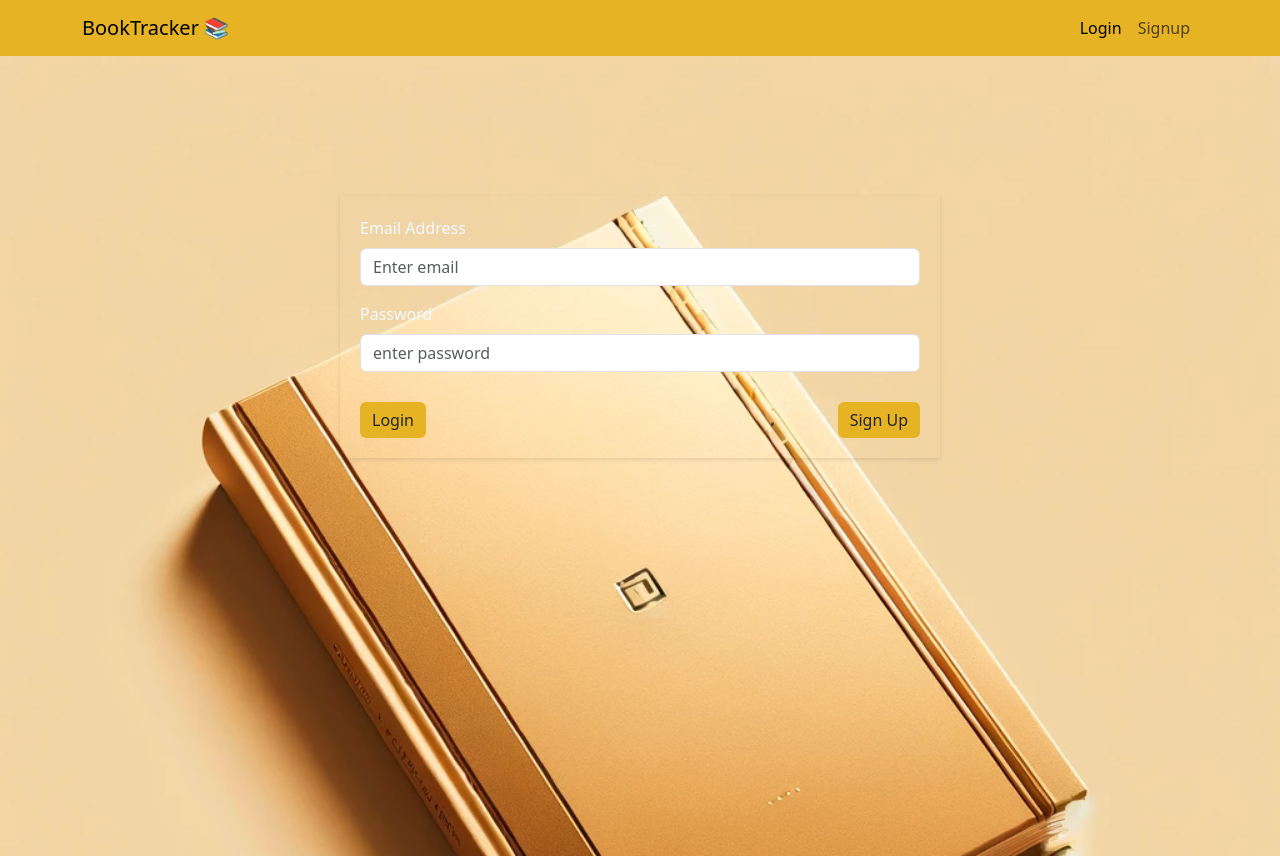
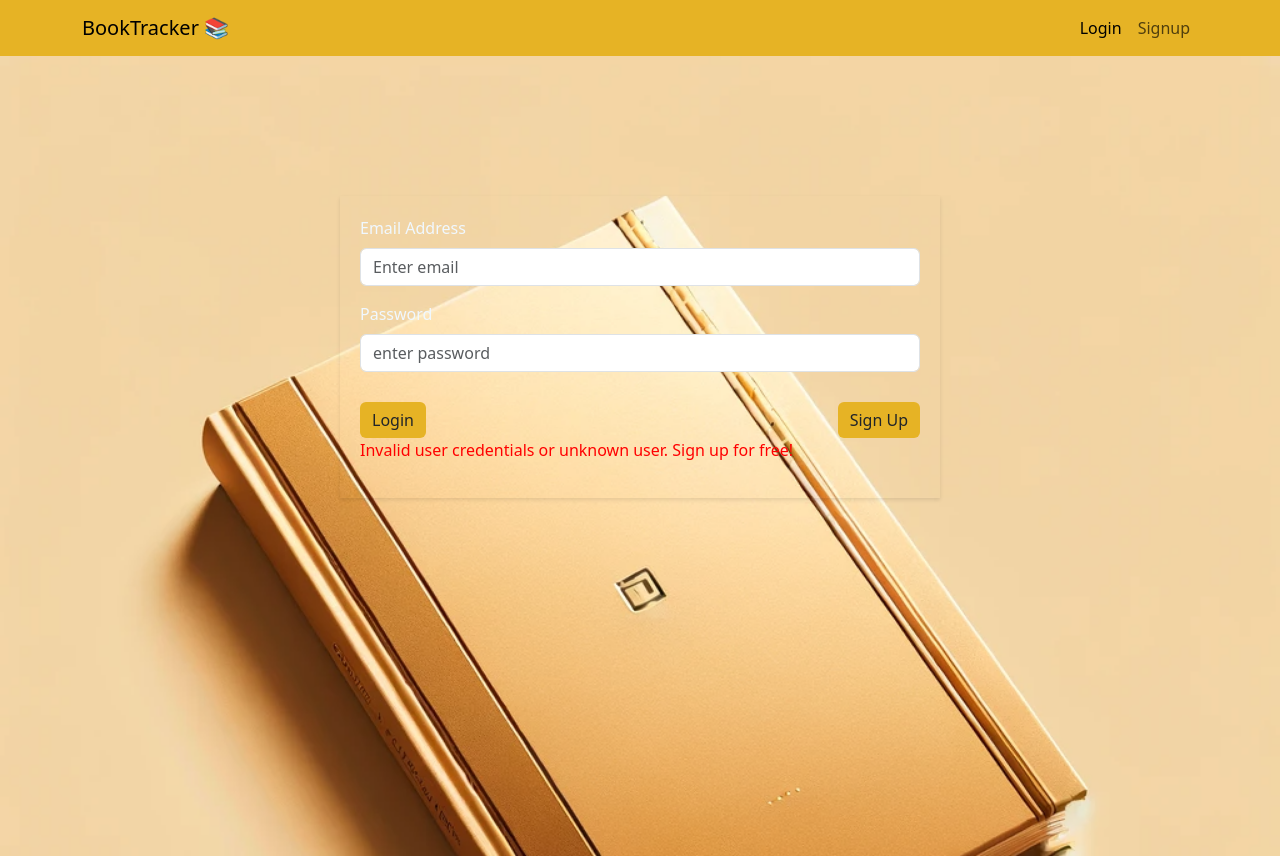
Before and after one commit to adamafaye1945/book-app-front-end, a React (Create React App) app: page /login in a window 1280 px wide. Both pictures are taken after a click on the button "Login". Built offline with nearby package versions, Linux system fonts and the light colour scheme.

Commit message:
login error added

```diff
--- a/src/context/authentification.js
+++ b/src/context/authentification.js
@@ -15,6 +15,7 @@ function Authentification({ children }) {
     authenticated: false,
   };
   const [user, setUser] = useState(current_user);
+  const [error, setError] = useState(false);
   const [email, setEmail] = useState("");
   const [password, setPassword] = useState("");
   const navigator = useNavigate();
@@ -26,12 +27,16 @@ function Authentification({ children }) {
         authenticated: true,
       });
       navigator("/app/search");
+      return;
     }
+    setError(true);
   }
 
   return (
     <div>
-      <Context.Provider value={{ setEmail, setPassword, authenticate, user }}>
+      <Context.Provider
+        value={{ setEmail, setPassword, authenticate, user, error }}
+      >
         {children}
       </Context.Provider>
     </div>
--- a/src/pages/Login.js
+++ b/src/pages/Login.js
@@ -4,7 +4,7 @@ import AppButton from "../components/AppButton";
 import styles from "./form.module.css";
 import { useAuthContext } from "../context/authentification";
 function Login() {
-  const { email, setEmail, password, setPassword, authenticate } =
+  const { email, setEmail, password, setPassword, authenticate, error } =
     useAuthContext();
   return (
     <>
@@ -37,6 +37,11 @@ function Login() {
               <AppButton type="signup">Sign Up</AppButton>
             </div>
           </Form>
+          {error && (
+            <p style={{ color: "red" }}>
+              Invalid user credentials or unknown user. Sign up for free!
+            </p>
+          )}
         </div>
       </div>
     </>
```
